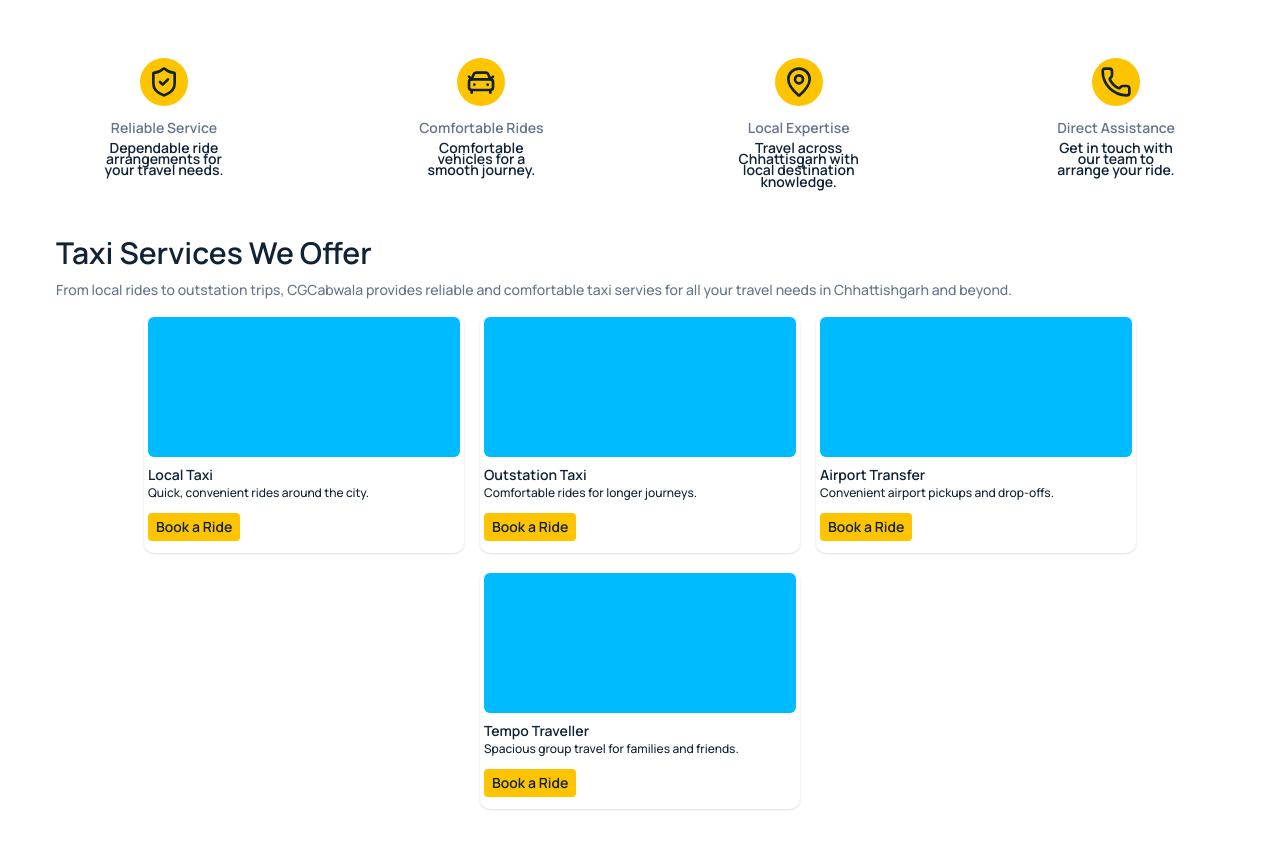
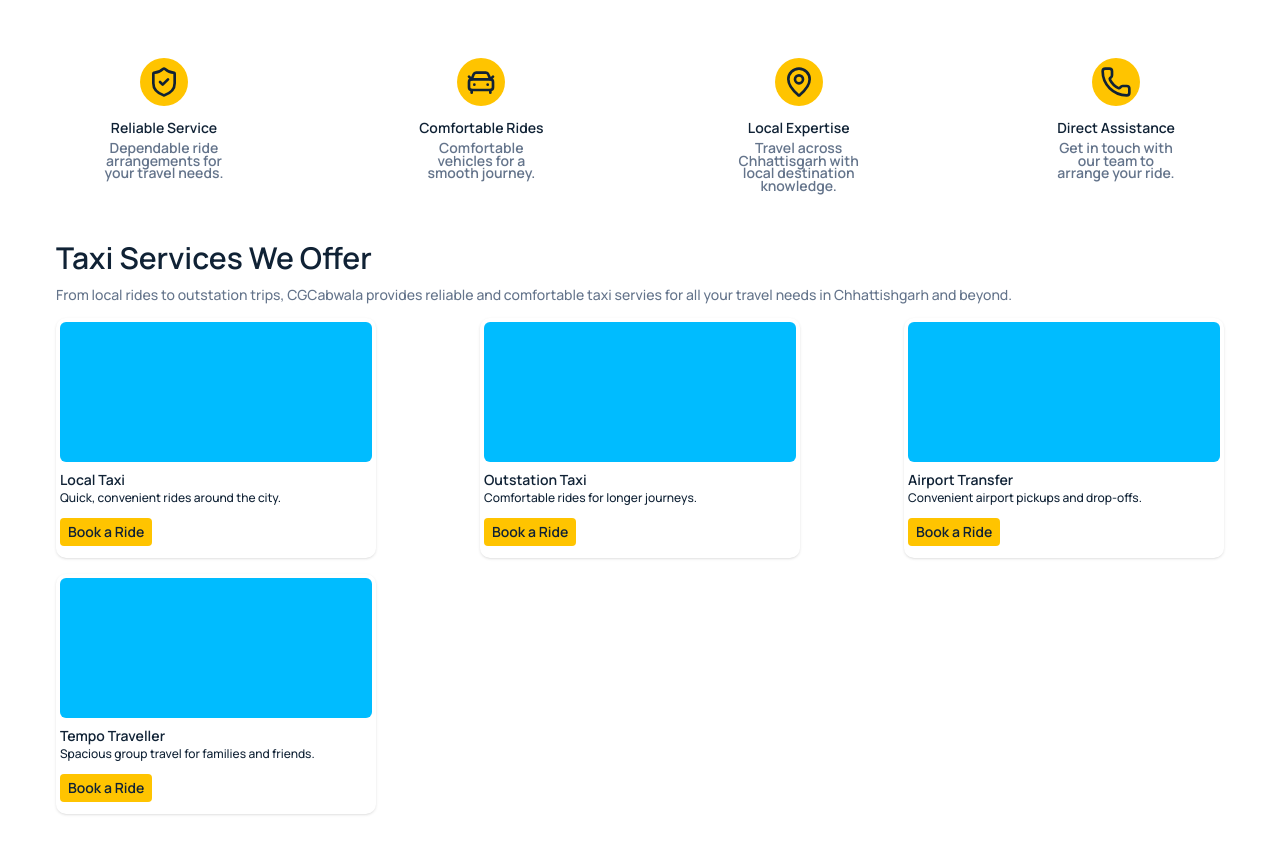
Before and after one commit to Lokesh550-code/cabApp, a React (Vite) app in the folder frontend/: page / in a window 1280 px wide. Shown: the part 760-1614 px from the top of the page. Built offline with nearby package versions, Linux system fonts and the light colour scheme.

Commit message:
fix: fix layout in service and trust widgets

```diff
--- a/frontend/src/components/servicesWidget/ServiceWidget.jsx
+++ b/frontend/src/components/servicesWidget/ServiceWidget.jsx
@@ -46,7 +46,7 @@ const ServiceWidget = () => {
         comfortable taxi servies for all your travel needs in Chhattishgarh and
         beyond.
       </p>
-      <div className="w-full flex flex-wrap justify-center gap-4 py-4">
+      <div className="w-full flex flex-wrap justify-center lg:justify-between gap-4 py-4">
         {services.map(elem => {
           return <ServiceCard elem={elem} key={elem.id}/>
         })}
--- a/frontend/src/components/trustWidget/TrustCard.jsx
+++ b/frontend/src/components/trustWidget/TrustCard.jsx
@@ -14,10 +14,10 @@ const TrustCard = ({ elem }) => {
           <Phone color="#102235" size={32} />
         )}
       </div>
-      <p className="text-sm md:text-md text-text-muted mb-1 font-semibold">
+      <p className="text-sm md:text-md mb-1 font-semibold">
         {elem.title}
       </p>
-      <p className="text-sm leading-[0.8] text-center font-[550] mb-2 hidden lg:block">
+      <p className="text-sm leading-[0.9] text-text-muted text-center font-[550] mb-2 hidden lg:block">
         {elem.description}
       </p>
     </div>
```
